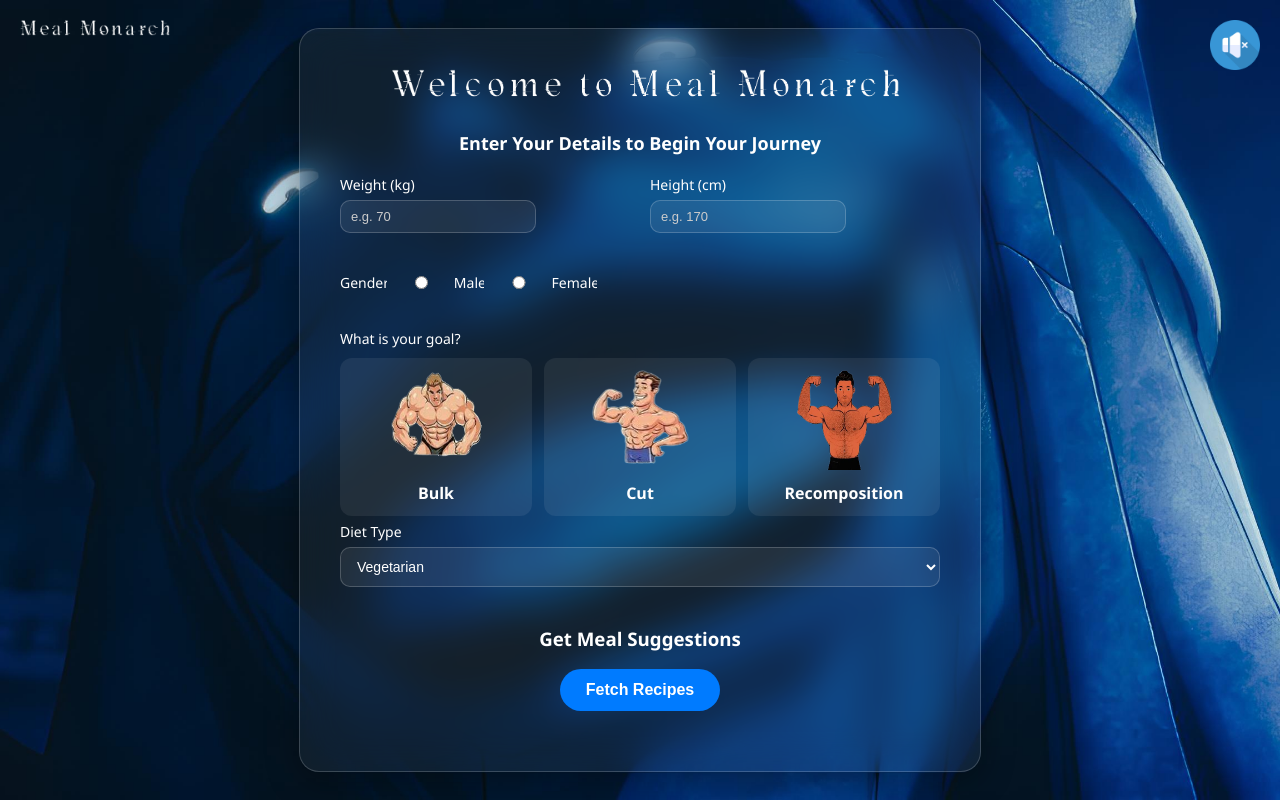
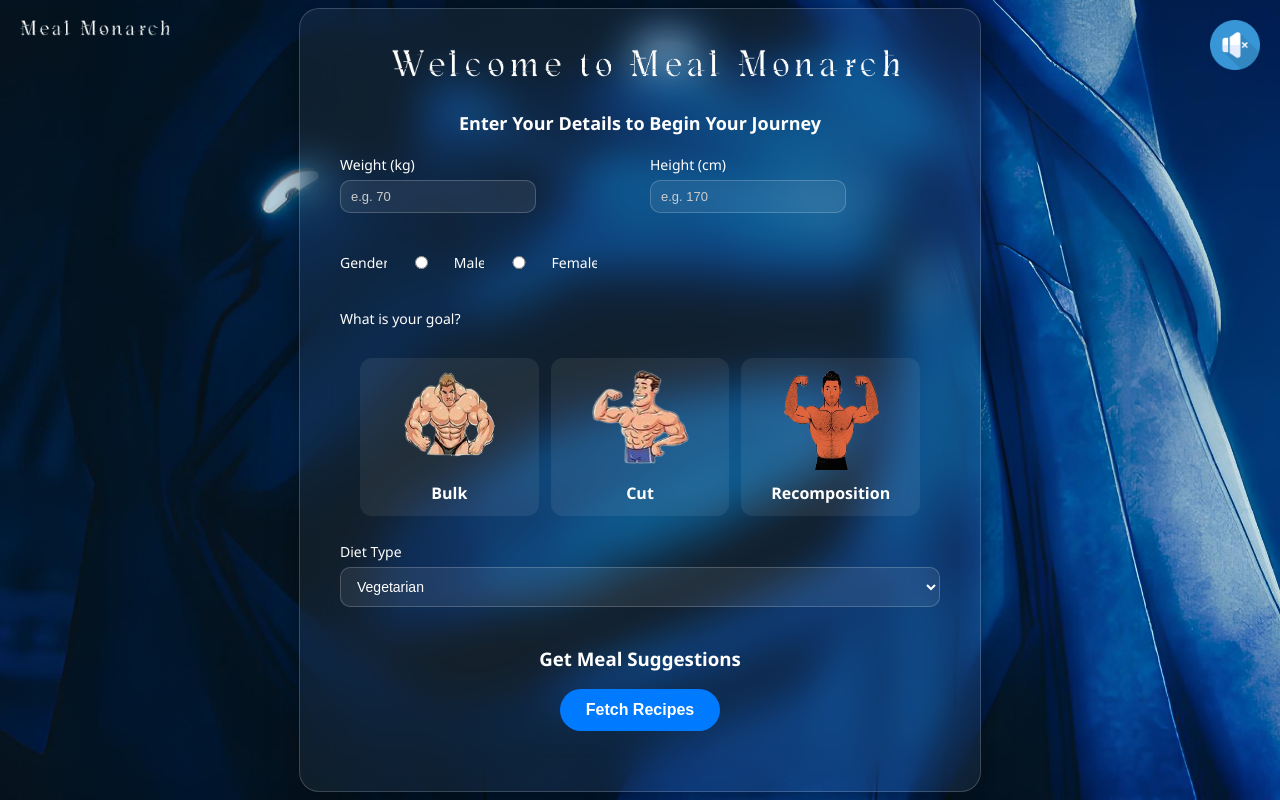
Before and after one commit to vanamalajayasurya/meal-monarch, a website: page dashboard.html in a window 1280 px wide. Drawn offline with nearby package versions, Linux system fonts and the light colour scheme.

Commit message:
Small issue of Scaling

```diff
--- a/dashbord.css
+++ b/dashbord.css
@@ -1,6 +1,6 @@
 *{
+    overflow-x: hidden;
 
-    overflow-x: hidden;
 
 }
 
@@ -145,6 +145,7 @@ ul li {
     display: flex;
     gap: 12px;
     justify-content: center;
+    padding: 20px;
 }
 
 .goal-card {
@@ -162,6 +163,8 @@ ul li {
     width: 100px;
     height: 100px;
     margin-bottom: 8px;
+    z-index: 300;
+
 }
 
 .goal-card span {
```
